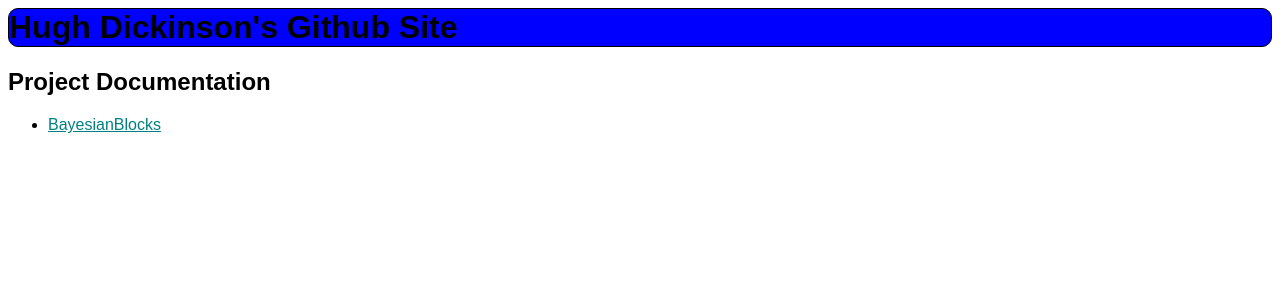
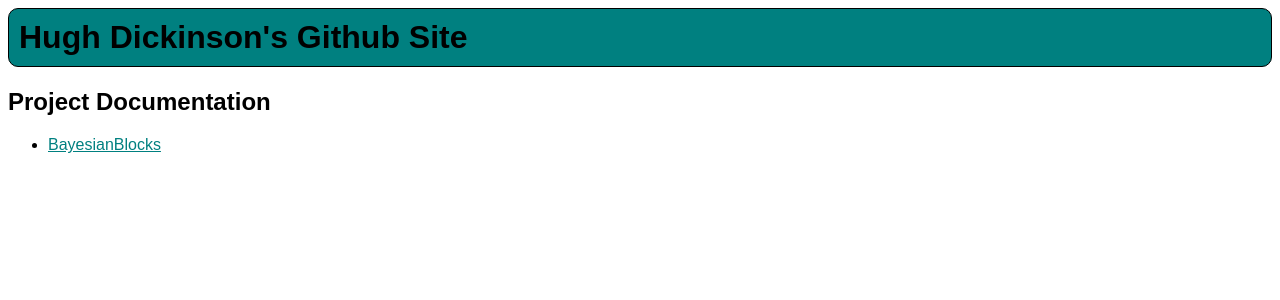
Before and after one commit to hughdickinson/hughdickinson.github.io, a PHP site: page / in a window 1280 px wide. Shown: the top 300 px of the page. Run offline with PHP 8.4, Linux system fonts and the light colour scheme.

Commit message:
Updated site.css

```diff
--- a/site.css
+++ b/site.css
@@ -3,15 +3,16 @@ body {
 }
 
 h1 {
-	background-color: blue;
+	background-color: teal;
 	border: 1px solid black;
 	border-radius: 10px;
+	padding: 10px;
 }
 
-a{
+a {
 	color: teal;
 }
 
-a:hover{
+a: hover{
 	color: blue;
 }
```
